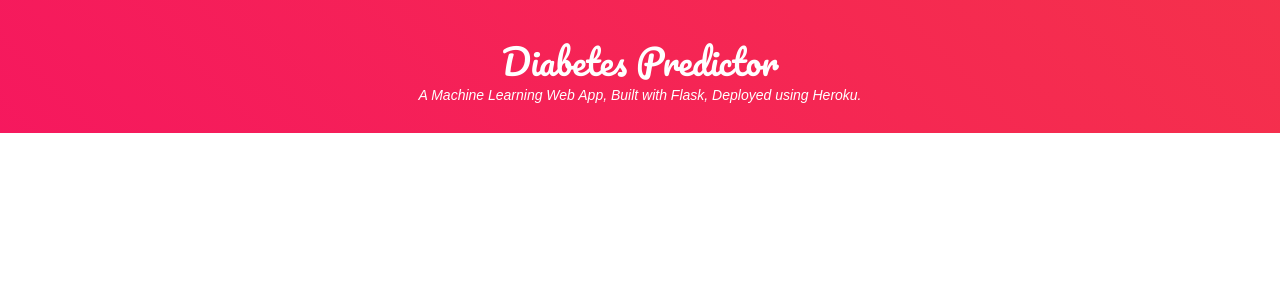
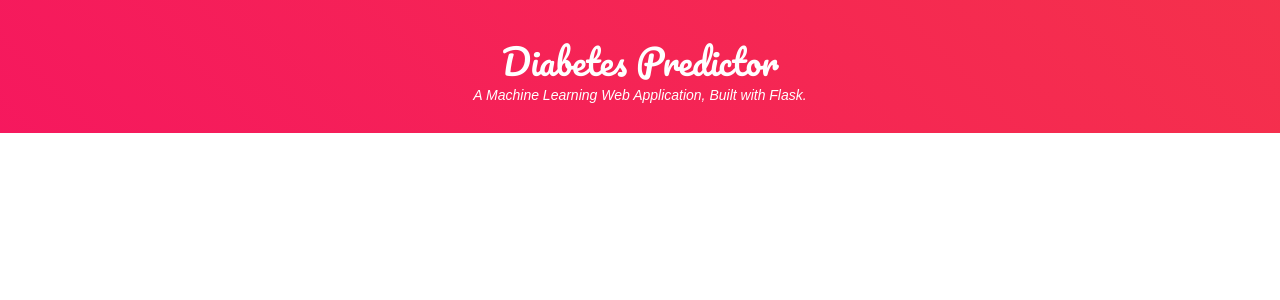
Before and after one commit to sonamjais1911/diabetes-predictor, a Flask app: template templates/result.html in a window 1280 px wide. Shown: the top 300 px of the page. Run offline with Flask 2, Linux system fonts and the light colour scheme; the template is opened without the code that fills it, so the values that code supplies are empty; parts of the project's set-up code (start-up, migrations or seed data) failed here and were passed over; some libraries are stand-ins or nearby versions.

Commit message:
Update result.html

```diff
--- a/templates/result.html
+++ b/templates/result.html
@@ -18,7 +18,7 @@
 		<div class="container">
             <h2 class='container-heading'><span class="heading_font">Diabetes Predictor</span></h2>
             <div class='description'>
-    			<p>A Machine Learning Web App, Built with Flask, Deployed using Heroku.</p>
+    			<p>A Machine Learning Web Application, Built with Flask.</p>
     		</div>
     	</div>
 
```
